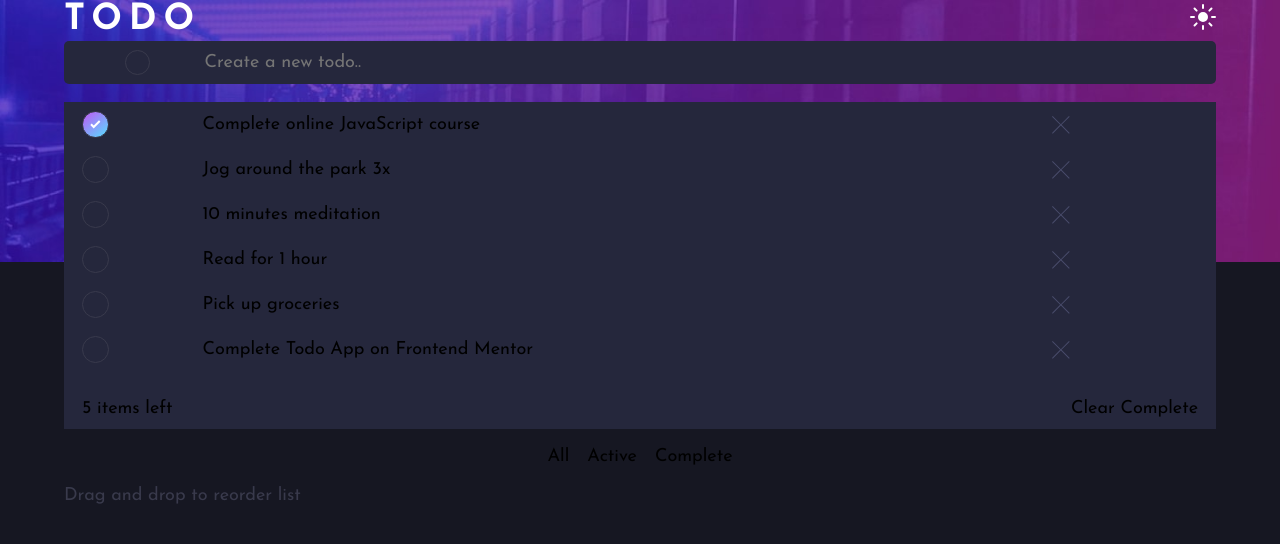
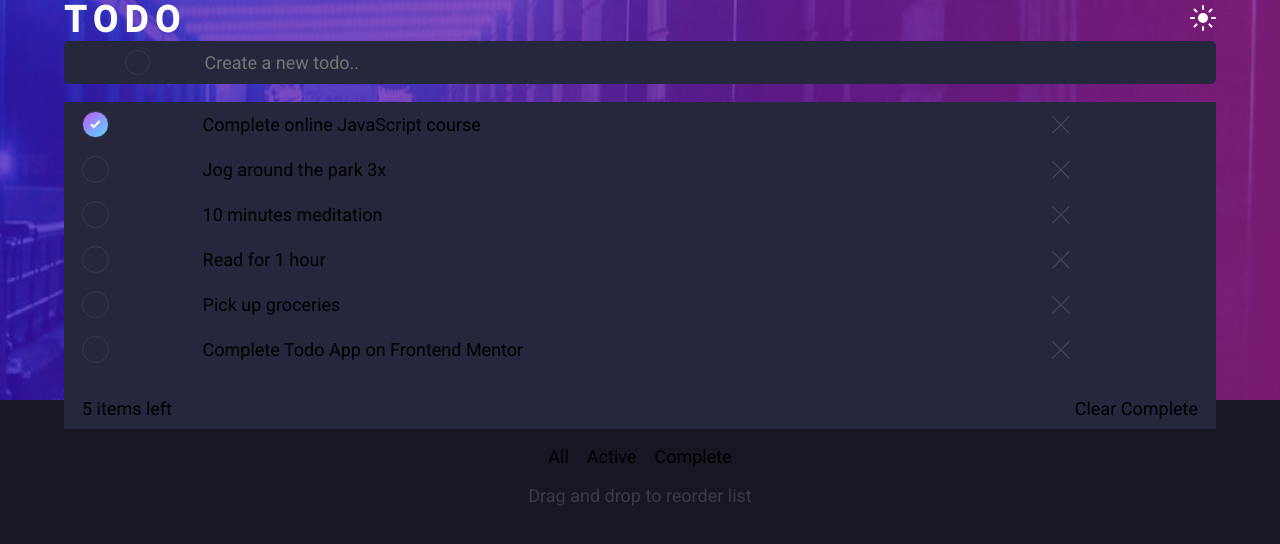
Before and after one commit to jbuendia1y/todo-app-frontendMentor, an Angular app: page / in a window 1280 px wide. Shown: the top 544 px of the page. Built offline with nearby package versions, Linux system fonts and the light colour scheme.

Commit message:
Drag & Drop Angular Material

```diff
--- a/angular.json
+++ b/angular.json
@@ -31,6 +31,7 @@
               "src/assets"
             ],
             "styles": [
+              "./node_modules/@angular/material/prebuilt-themes/indigo-pink.css",
               "src/styles.scss"
             ],
             "scripts": []
@@ -94,6 +95,7 @@
               "src/assets"
             ],
             "styles": [
+              "./node_modules/@angular/material/prebuilt-themes/indigo-pink.css",
               "src/styles.scss"
             ],
             "scripts": []
--- a/package.json
+++ b/package.json
@@ -12,10 +12,12 @@
   "private": true,
   "dependencies": {
     "@angular/animations": "~11.0.6",
+    "@angular/cdk": "^11.1.0",
     "@angular/common": "~11.0.6",
     "@angular/compiler": "~11.0.6",
     "@angular/core": "~11.0.6",
     "@angular/forms": "~11.0.6",
+    "@angular/material": "^11.1.0",
     "@angular/platform-browser": "~11.0.6",
     "@angular/platform-browser-dynamic": "~11.0.6",
     "@angular/router": "~11.0.6",
--- a/src/app/app.module.ts
+++ b/src/app/app.module.ts
@@ -1,11 +1,13 @@
 import { BrowserModule } from '@angular/platform-browser';
 import { NgModule } from '@angular/core';
 import { FormsModule } from '@angular/forms'
+import { DragDropModule } from '@angular/cdk/drag-drop'
 
 import { AppComponent } from './components/app/app.component';
 import { ListComponent } from './components/list/list.component';
 import { NewWorkFormComponent } from './components/new-work-form/new-work-form.component';
 import { ListFiltersComponent } from './components/list-filters/list-filters.component';
+import { BrowserAnimationsModule } from '@angular/platform-browser/animations';
 
 @NgModule({
   declarations: [
@@ -16,7 +18,9 @@
   ],
   imports: [
     BrowserModule,
-    FormsModule
+    FormsModule,
+    BrowserAnimationsModule,
+    DragDropModule
   ],
   providers: [],
   bootstrap: [AppComponent]
--- a/src/app/components/list/list.component.html
+++ b/src/app/components/list/list.component.html
@@ -1,6 +1,6 @@
 <app-new-work-form [list]="list" (addItem)="pushToList($event)"></app-new-work-form>
-<div class="list">
-    <div class="list__item" *ngFor="let item of list">
+<div cdkDropList class="list" (cdkDropListDropped)="drop($event)">
+    <div class="list__item" *ngFor="let item of list" cdkDrag>
         <div class="grid">
             <div class="check" (click)="toogleStatus(item.id)" [ngClass]="{'check__active':item.status == true}">
                 <div *ngIf="item.status" class="check__img"></div>
--- a/src/app/components/list/list.component.scss
+++ b/src/app/components/list/list.component.scss
@@ -6,10 +6,6 @@
     &__item,&__status{
         padding: .5em 1em;
         border-radius: 5px;
-    }
-
-    &__item{
-        transition: all .5s;
     }
 
     &__text{
@@ -25,6 +21,7 @@
 
 .note{
     color: var(--text-secondary2);
+    text-align: center;
 }
 
 .check,.cross{
--- a/src/app/components/list/list.component.ts
+++ b/src/app/components/list/list.component.ts
@@ -1,5 +1,7 @@
 import { Component, OnInit } from '@angular/core';
 import { listContent } from '@interfaces/listContent'
+
+import { CdkDragDrop, moveItemInArray } from '@angular/cdk/drag-drop'
 
 @Component({
   selector: 'app-list',
@@ -100,4 +102,8 @@
     this.saveStorage()
     this.reloadCount()
   }
+
+  drop(event: CdkDragDrop<any[]>) {
+    moveItemInArray(this.list, event.previousIndex, event.currentIndex);
+  }
 }
--- a/src/index.html
+++ b/src/index.html
@@ -7,6 +7,8 @@
   <base href="/">
   <meta name="viewport" content="width=device-width, initial-scale=1">
   <link rel="icon" type="image/png" sizes="32x32" href="assets/images/favicon-32x32.png">
+  <link rel="preconnect" href="https://fonts.gstatic.com">
+  <link href="https://fonts.googleapis.com/css2?family=Roboto:wght@300;400;500&display=swap" rel="stylesheet">
 </head>
 <body>
   <app-root></app-root>
--- a/src/styles.scss
+++ b/src/styles.scss
@@ -49,3 +49,5 @@
         background-image: url('assets/images/bg-desktop-dark.jpg');
     }
 }
+html, body { height: 100%; }
+body { margin: 0; font-family: Roboto, "Helvetica Neue", sans-serif; }
```
Also changed, not shown: 1 other file (tests, documents, lock files or other folders).
